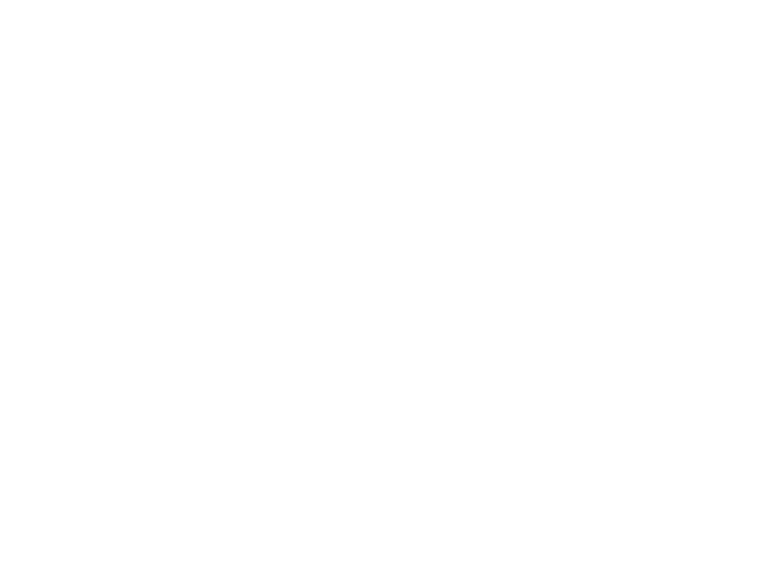
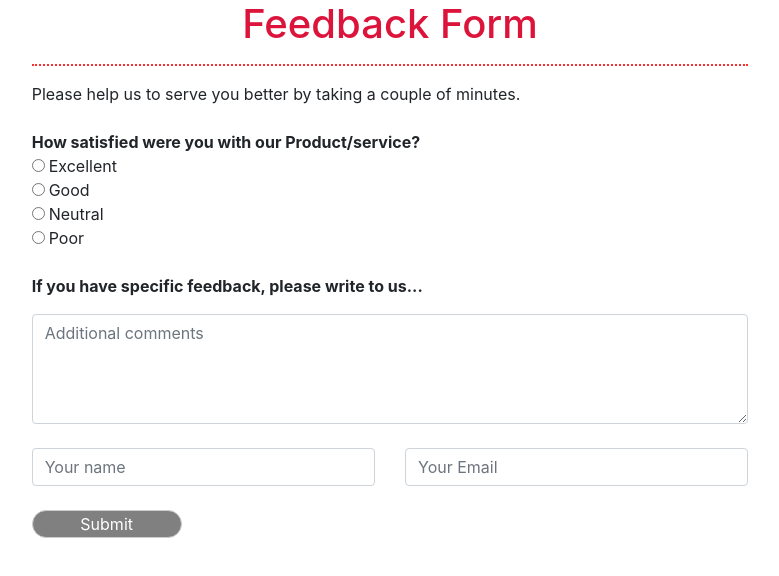
Before and after one commit to rishitarathore/Home-Insurance-Policy-App, an Angular app: page /feedback in a window 1280 px wide. Before the commit this address led to /. Shown: the top 576 px of the page, without its empty margins (250-1029 px from the left). Built offline with nearby package versions, Linux system fonts and the light colour scheme.

Commit message:
Feedback added

```diff
--- a/src/app/app-routing.module.ts
+++ b/src/app/app-routing.module.ts
@@ -6,6 +6,7 @@
 import { GetStartedComponent } from './get-started/get-started.component';
 import { HomeStructureDetailsComponent } from './home-structure-details/home-structure-details.component';
 import { PaymentSuccessfulComponent } from './payment-successful/payment-successful.component';
+import { FeedbackComponent } from './feedback/feedback.component';
 
 const routes: Routes = [
   { path: 'get-started', component:GetStartedComponent },
@@ -15,6 +16,7 @@
   { path: 'other-details', component:OtherDetailsComponent},
   { path: 'check-out', component:CheckOutComponent},
   { path: 'payment-sucessful', component:PaymentSuccessfulComponent},
+  { path: 'feedback', component:FeedbackComponent},
 
 
   { path: '',   redirectTo: '/get-started', pathMatch: 'full' },
--- a/src/app/app.module.ts
+++ b/src/app/app.module.ts
@@ -11,6 +11,7 @@
 import { HomeStructureDetailsComponent } from './home-structure-details/home-structure-details.component';
 import { GetStartedComponent } from './get-started/get-started.component';
 import { PaymentSuccessfulComponent } from './payment-successful/payment-successful.component';
+import { FeedbackComponent } from './feedback/feedback.component';
 
 @NgModule({
   declarations: [
@@ -22,12 +23,14 @@
     HomeStructureDetailsComponent,
     GetStartedComponent,
     PaymentSuccessfulComponent,
+    FeedbackComponent,
   ],
   imports: [
     BrowserModule,
     AppRoutingModule,
     FormsModule,
     ReactiveFormsModule,
+
   ],
   providers: [],
   bootstrap: [AppComponent]
--- /dev/null
+++ b/src/app/feedback/feedback.component.css
@@ -0,0 +1,25 @@
+.list
+{
+    padding-left: 17px;
+}
+button
+{
+    background-color: red;
+    color: white;
+    width: 150px;
+
+}
+h1{
+    color:#dc143c;
+}
+hr{
+    background-color: white;
+    border-top:2px dotted #ff2f2f;
+}
+
+button[disabled],
+button.disabled {
+    color:white;
+    background: grey;
+    border: 1px solid #CCC;
+}
--- /dev/null
+++ b/src/app/feedback/feedback.component.html
@@ -0,0 +1,35 @@
+<div class="container col-7">
+  <h1 class="text-center" >Feedback Form</h1>
+  <hr >
+  <form #feedbackForm="ngForm">
+
+    <!-- {{ feedbackForm.value | json }} -->
+    <div class="form-group">
+    Please help us to serve you better by taking a couple of minutes.<br><br>
+
+      <p class="text-justify font-weight-bold mb-0">How satisfied were you with our Product/service?</p>
+      <div class="checkbox" *ngFor="let option of rating">
+          <label class="mb-0"><input type="radio" class="mr-1" ngModel name="rating" value={{option}} required>{{option}}</label>
+      </div>
+
+      <br>
+      <p style="font-weight: bold;" >If you have specific feedback, please write to us...</p>
+
+
+        <textarea class="form-control" id="txt-area" rows="4" placeholder="Additional comments"></textarea>
+      <br>
+
+        <div class="row">
+          <div class="col">
+            <input type="text" class="form-control" name="name" placeholder="Your name"  ngModel required>
+          </div>
+          <div class="col">
+            <input type="email" class="form-control" placeholder="Your Email" name="email" ngModel required>
+          </div>
+        </div>
+
+      <br>
+
+      <div class= "row">
+        <div class="col center">
+            <button type="button"  class="rounded-pill btn-block"  (click)="prev()" [disabled]="feedbackForm.form.invalid">Submit</button>
--- /dev/null
+++ b/src/app/feedback/feedback.component.ts
@@ -0,0 +1,25 @@
+import { Component, OnInit } from '@angular/core';
+import { Router } from '@angular/router';
+
+
+@Component({
+  selector: 'app-feedback',
+  templateUrl: './feedback.component.html',
+  styleUrls: ['./feedback.component.css']
+})
+export class FeedbackComponent implements OnInit {
+
+  rating = ['Excellent', 'Good', 'Neutral', 'Poor'];
+
+  constructor(private router:Router) { }
+
+  ngOnInit(): void {
+  }
+
+  prev()
+  {
+    this.router.navigate(['payment-sucessful']);
+
+    alert("Thanks for the feedback...");
+  }
+}
--- a/src/app/payment-successful/payment-successful.component.html
+++ b/src/app/payment-successful/payment-successful.component.html
@@ -10,7 +10,7 @@
            <div class="content">
               <h1>Payment Success !</h1>
               <p>Details for policy are sent to your personal email-id.</p>
-              <a href="#">Submit Feedback</a>
+              <a href="/feedback">Submit Feedback</a>
            </div>
 
         </div>
--- a/src/app/payment-successful/payment-successful.component.ts
+++ b/src/app/payment-successful/payment-successful.component.ts
@@ -1,4 +1,5 @@
 import { Component, OnInit } from '@angular/core';
+import { Router } from '@angular/router';
 
 @Component({
   selector: 'app-payment-successful',
@@ -7,7 +8,7 @@
 })
 export class PaymentSuccessfulComponent implements OnInit {
 
-  constructor() { }
+  constructor(private router:Router) { }
 
   ngOnInit(): void {
   }
```
Also changed, not shown: 1 other file (tests, documents, lock files or other folders).
